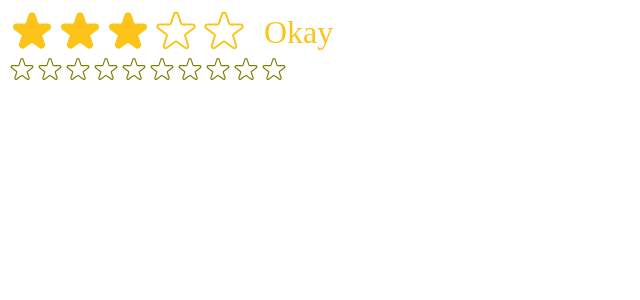
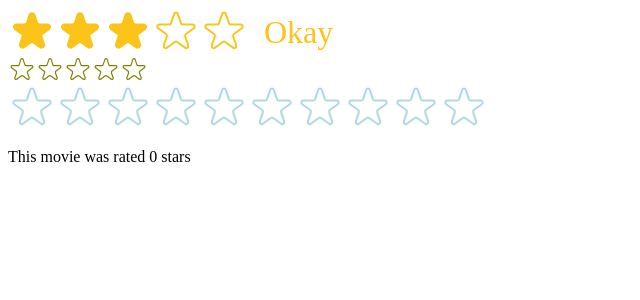
Before and after one commit to haryati75/react-jonas, a React (Vite) app in the folder usepopcorn/: page / in a window 1280 px wide. Shown: the top 300 px of the page, without its empty margins (0-640 px from the left). Built offline with nearby package versions, Linux system fonts and the light colour scheme.

Commit message:
feat: add onSetRating prop to StarRating component for external rating handling

```diff
--- a/usepopcorn/src/StarRating.jsx
+++ b/usepopcorn/src/StarRating.jsx
@@ -17,12 +17,14 @@ export default function StarRating({
   className = "",
   messages = [],
   defaultRating = 0,
+  onSetRating = () => {},
 }) {
   const [rating, setRating] = useState(defaultRating);
   const [tempRating, setTempRating] = useState(0);
 
   function handleRating(newRating) {
     setRating(newRating);
+    onSetRating(newRating);
   }
 
   const textStyle = {
--- a/usepopcorn/src/main.jsx
+++ b/usepopcorn/src/main.jsx
@@ -1,8 +1,23 @@
-import { StrictMode } from "react";
+import { StrictMode, useState } from "react";
 import { createRoot } from "react-dom/client";
 // import App from "./App";
 // import "./index.css";
 import StarRating from "./StarRating";
+
+function Test() {
+  const [movieRating, setMovieRating] = useState(0);
+
+  return (
+    <div>
+      <StarRating
+        color="lightblue"
+        maxRating={10}
+        onSetRating={setMovieRating}
+      />
+      <p>This movie was rated {movieRating} stars</p>
+    </div>
+  );
+}
 
 const root = createRoot(document.getElementById("root"));
 
@@ -12,6 +27,7 @@ root.render(
       messages={["Terrible", "Bad", "Okay", "Good", "Awesome"]}
       defaultRating={3}
     />
-    <StarRating maxRating={10} color="olive" size={28} className="test" />
+    <StarRating color="olive" size={28} className="test" />
+    <Test />
   </StrictMode>
 );
```
